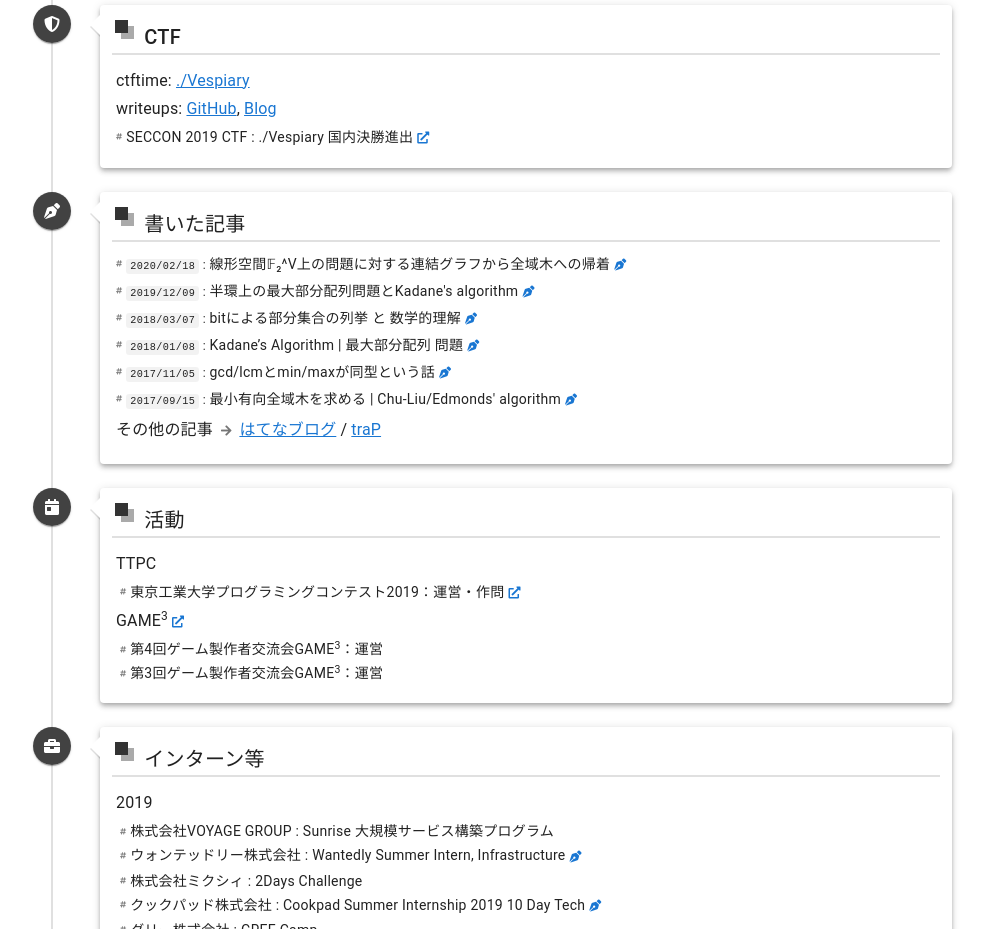
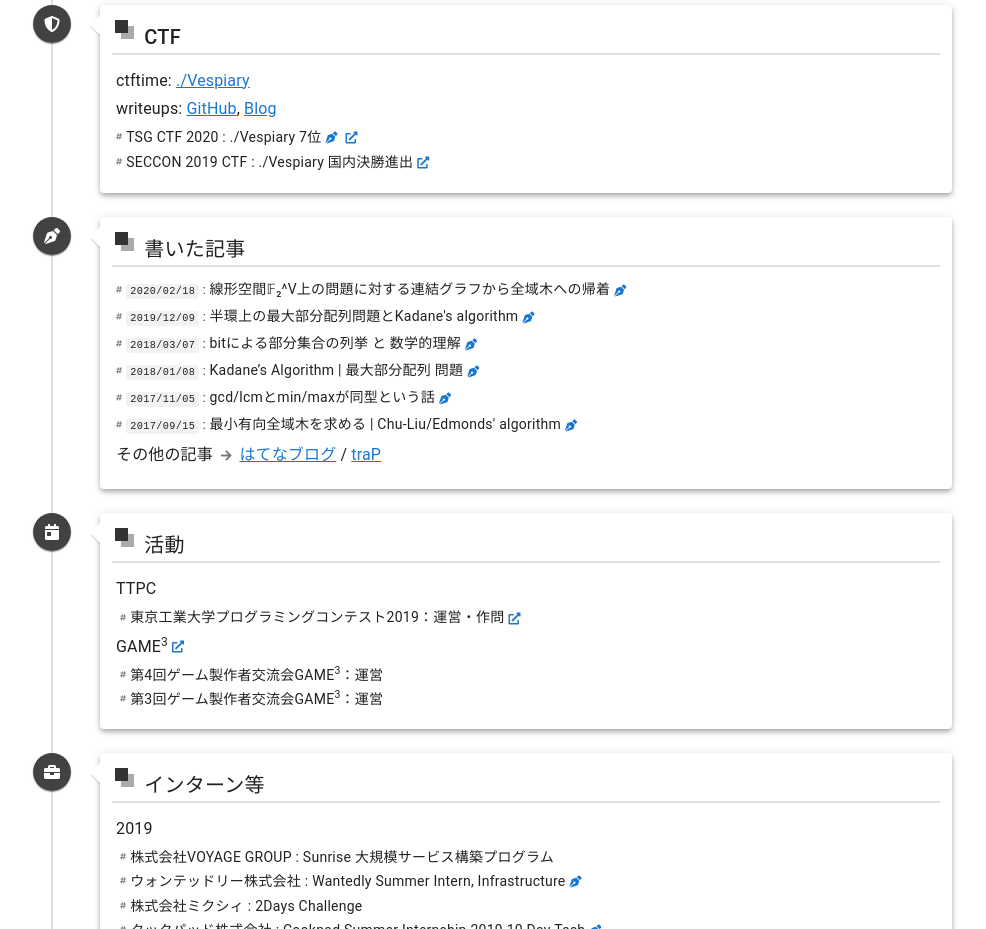
Before and after one commit to arkark/portfolio, a Vue app: page / in a window 1280 px wide. Shown: the part 2140-3069 px from the top of the page, without its empty margins (146-1132 px from the left). Built offline with nearby package versions, Linux system fonts and the light colour scheme; a web font is replaced by a local one.

Commit message:
Update ctf.js

```diff
--- a/src/data/ctf.js
+++ b/src/data/ctf.js
@@ -1,4 +1,9 @@
 export default [
+  {
+    label: "TSG CTF 2020 : ./Vespiary 7位",
+    blog: "https://ark4rk.hatenablog.com/entry/2020/07/13/164939",
+    url: "https://ctftime.org/event/1004",
+  },
   {
     label: "SECCON 2019 CTF : ./Vespiary 国内決勝進出",
     url: "https://www.seccon.jp/2019/seccon2019/",
```
